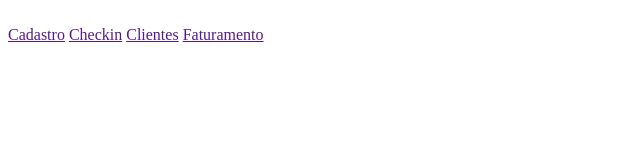
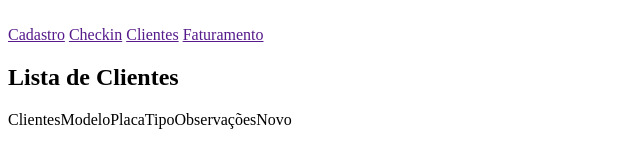
Before and after one commit to EduardaCoffacci/Front-Estacionamento, a plain HTML site: page index.html in a window 1280 px wide. Both pictures are taken after a click on the link "Clientes". Shown: the whole page, without its empty margins (0-640 px from the left). Drawn offline with Linux system fonts and the light colour scheme.

Commit message:
listagem de clientes parte1

```diff
--- a/controller/cadastro.js
+++ b/controller/cadastro.js
@@ -1,8 +1,8 @@
 import { postVeiculo } from "../service/index.js";
-import { getCadastro } from "../view/index.js";
+import { view } from "../view/index.js";
 
- export const cadastroComponente = () => {
-  getCadastro();
+export const cadastroComponente = () => {
+  view.getCadastro();
 
   const formulario = document.getElementById("formulario");
 
--- /dev/null
+++ b/controller/lista-Clientes.js
@@ -0,0 +1,4 @@
+import { view } from "../view/index.js";
+export const listaClienteComponente = () => {
+    view.getListaClientesHtml()
+};
--- a/index.html
+++ b/index.html
@@ -15,8 +15,11 @@
         <a href="">Faturamento</a>
       </div>
     </nav>
-    <main id="root"></main>
+    <main id="root">
+
+    </main>
   </body>
+  <script></script>
   <script type="module" src="./index.js"></script>
   <script type="module" src="./controller/cadastro.js"></script>
 </html>
--- a/index.js
+++ b/index.js
@@ -1,4 +1,5 @@
 import { cadastroComponente } from "./controller/cadastro.js";
+import { listaClienteComponente } from "./controller/lista-Clientes.js";
 
 const link = document.getElementById("link");
 
@@ -6,9 +7,11 @@ link.addEventListener("click", (event) => {
   event.preventDefault();
   const option = event.target.innerText;
 
-  switch(option) {
+  switch (option) {
     case "Cadastro":
       cadastroComponente();
-      break
+      break;
+    case "Clientes":
+      listaClienteComponente();
   }
 });
--- a/view/index.js
+++ b/view/index.js
@@ -1,4 +1,4 @@
-export const getCadastro = () => {
+  const getCadastro = () => {
   const main = document.getElementById("root");
   const dadosHtml = `<form id="formulario">
     <h1>Novo Cliente</h1>
@@ -28,3 +28,26 @@ export const getCadastro = () => {
 
   main.innerHTML = dadosHtml;
 };
+
+const getListaClientesHtml = () => {
+  const main = document.getElementById("root");
+  const dadosHtml = `<section>
+  <h1>Lista de Clientes</h1>
+    <table>
+      <tr>Clientes</tr>
+      <tr>Modelo</tr>
+      <tr>Placa</tr>
+      <tr>Tipo</tr>
+      <tr>Observações</tr>
+      <tr><a>Novo</a></tr>
+    </table>
+  </section>`
+
+  main.innerHTML = dadosHtml;
+
+};
+
+export const view = {
+  getListaClientesHtml,
+  getCadastro
+}
```
